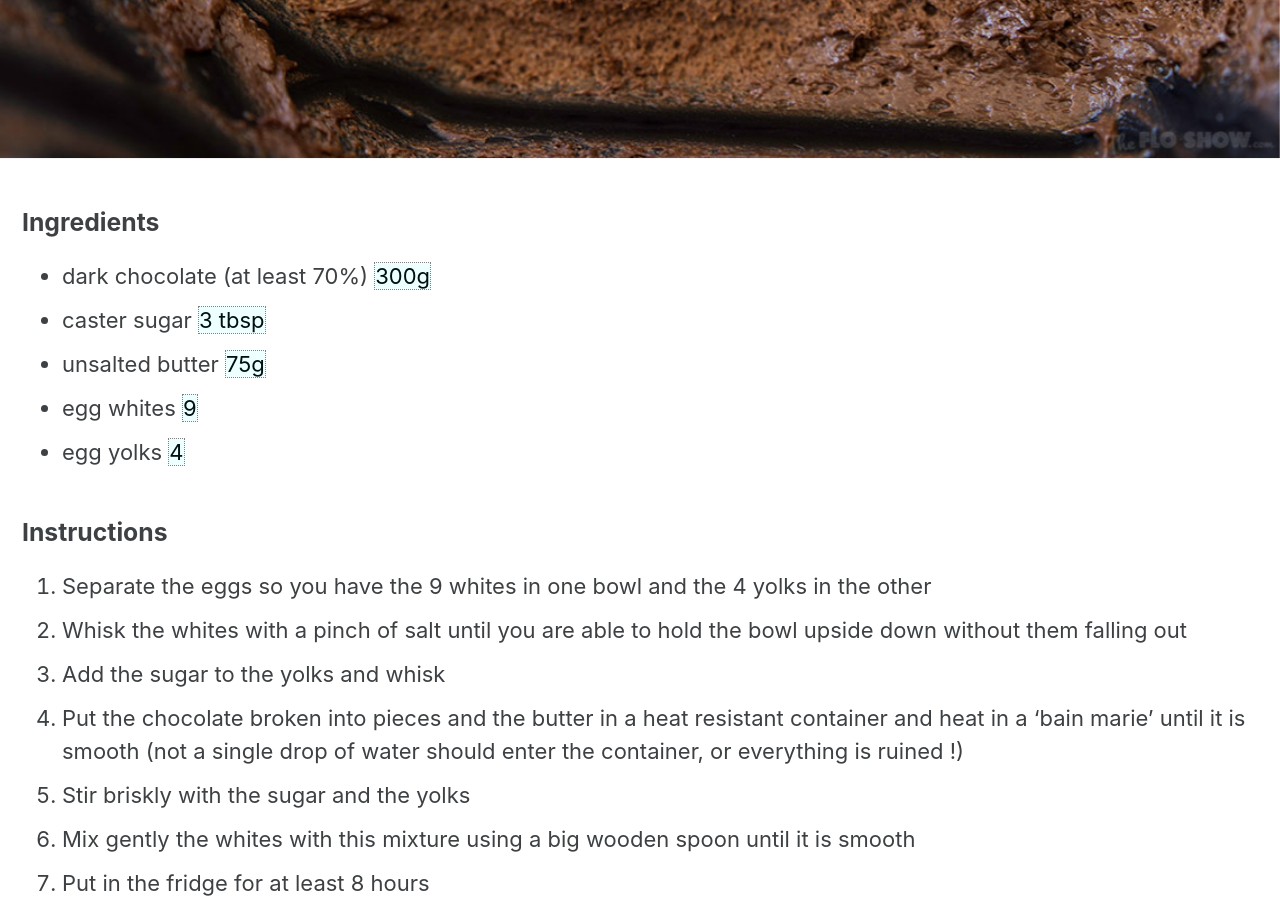
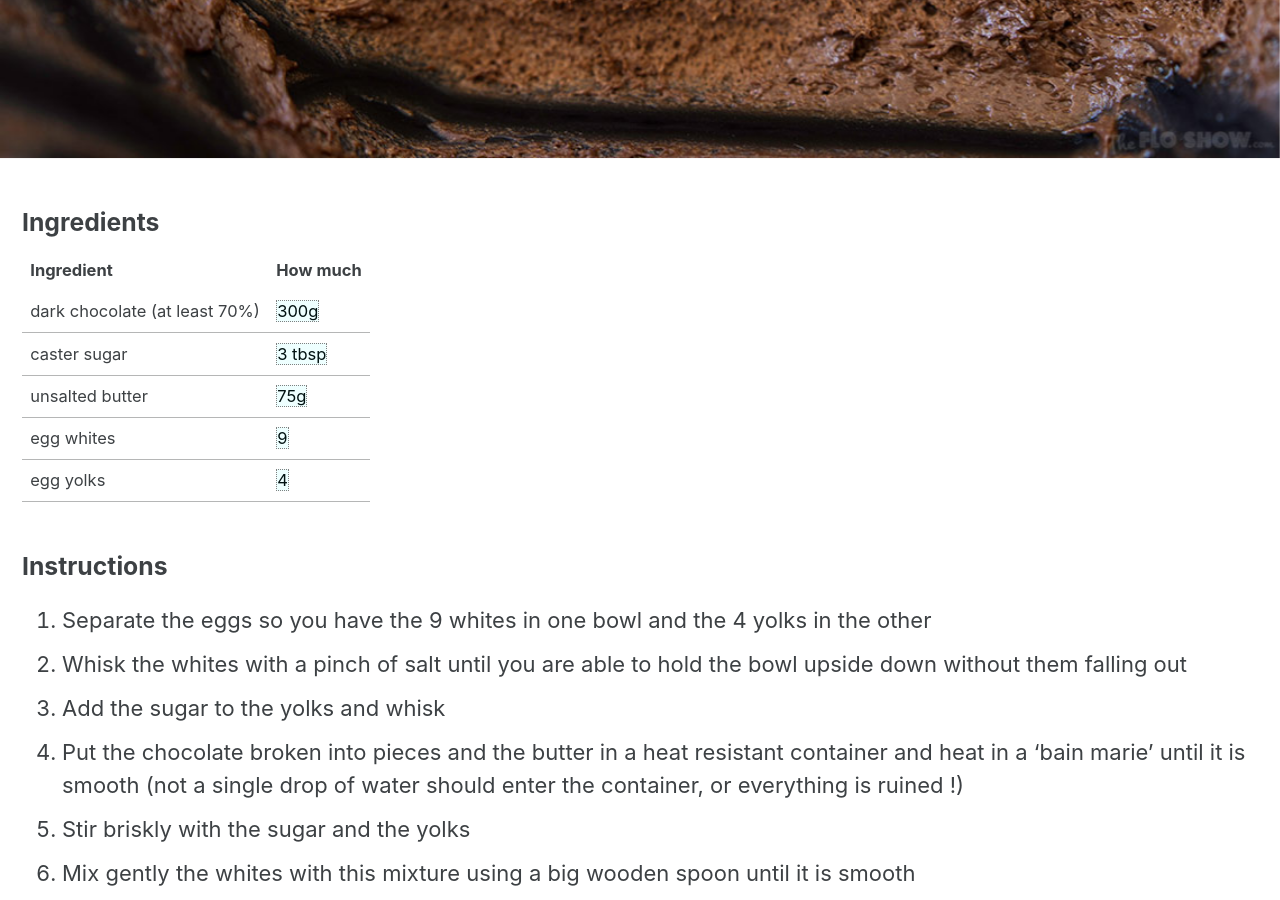
Before and after one commit to lskatz/lskatz.github.io, a Jekyll site: the page built from _recipes/chocolate_mousse.md, in a window 1280 px wide and 900 px high, scrolled down 784 px. Built offline with Jekyll 4.4.1, drawn with Linux system fonts in a browser that asks for light colours.

Commit message:
ingredients table

```diff
--- a/_layouts/recipe.md
+++ b/_layouts/recipe.md
@@ -7,9 +7,18 @@ layout: splash
           <!-- ingredients -->
           <div>
             <h3>Ingredients</h3>
-            <ul>{% for ingredient in page.ingredients %}
-              <li itemprop="recipeIngredient">{{ ingredient[0] }} <span style='border:1px dotted grey; background:#EEFFFF;color: #001111;'>{{ ingredient[1] }}</span> </li>{% endfor %}
-            </ul>
+            <table>
+              <tr>
+                <th>Ingredient</th><th>How much</th>
+              </tr>
+
+            {% for ingredient in page.ingredients %}
+              <tr>
+              <td itemprop="recipeIngredient">{{ ingredient[0] }}</td>
+              <td><span style='border:1px dotted grey; background:#EEFFFF;color: #001111;'>{{ ingredient[1] }}</span> </td>
+              </tr>
+            {% endfor %}
+            </table>
           </div>
           <!-- ingredients -->
 
```
